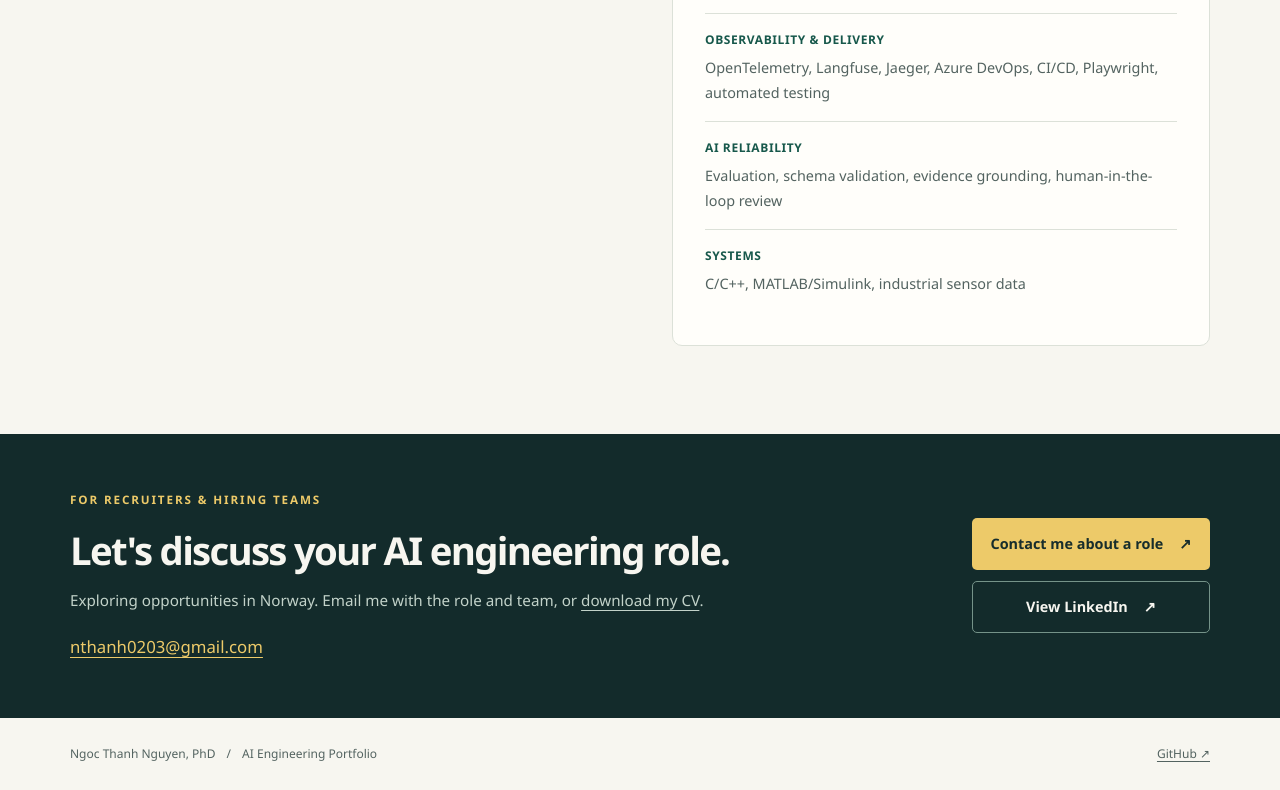
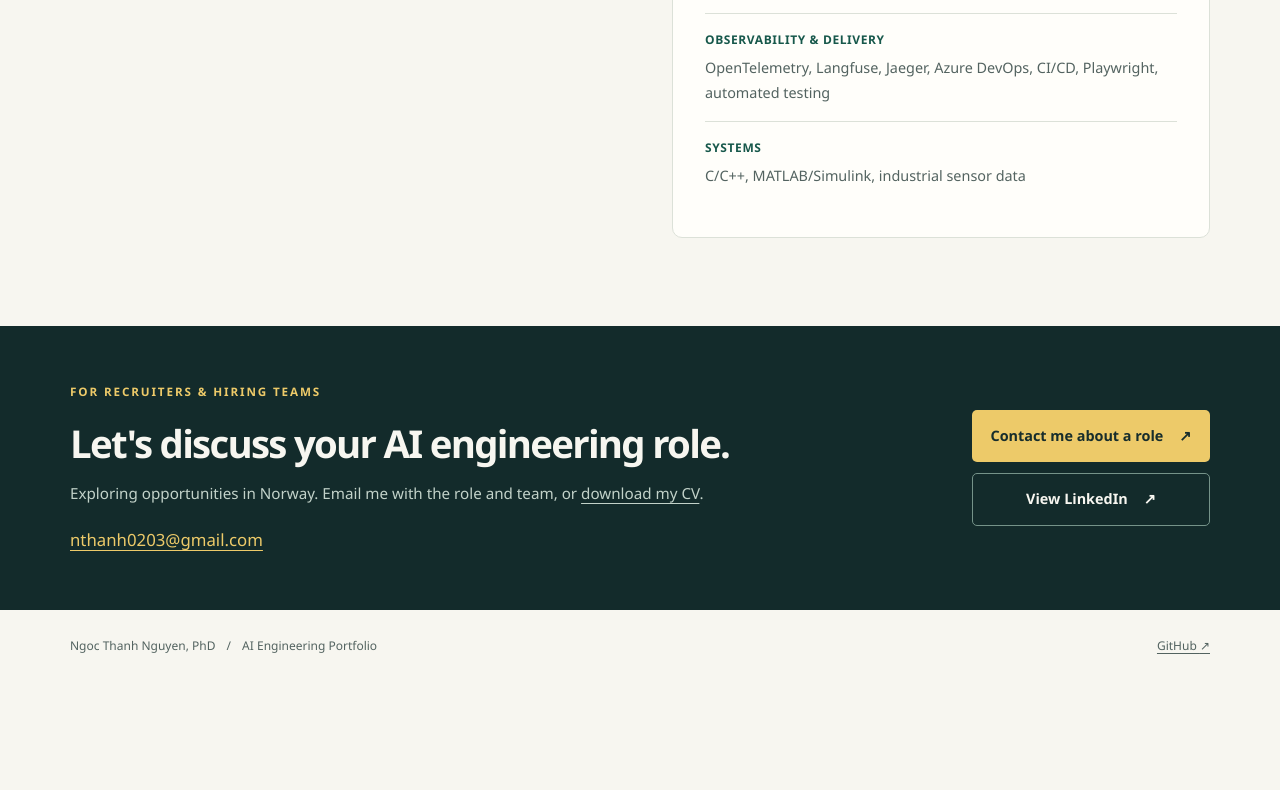
Before and after one commit to ntnguyen-so/ntnguyen-so.github.io, a plain HTML site: page index.html in a window 1280 px wide. Shown: the part 5062-5852 px from the top of the page. After the commit the page ends 5744 px from the top, so only its background shows below. Drawn offline with Linux system fonts and the light colour scheme.

Commit message:
Remove AI reliability entry from technical toolkit
Co-authored-by: Copilot <223556219+Copilot@users.noreply.github.com>
Copilot-Session: bdae7e7a-ad4c-4cee-a0b2-25bb738b9985

```diff
--- a/index.html
+++ b/index.html
@@ -194,7 +194,6 @@
           <div><dt>Agents &amp; AI</dt><dd>Microsoft Foundry, LangChain, LangGraph, MCP</dd></div>
           <div><dt>Applied ML</dt><dd>PyTorch, scikit-learn, time-series analysis, anomaly detection, AutoML</dd></div>
           <div><dt>Observability &amp; delivery</dt><dd>OpenTelemetry, Langfuse, Jaeger, Azure DevOps, CI/CD, Playwright, automated testing</dd></div>
-          <div><dt>AI reliability</dt><dd>Evaluation, schema validation, evidence grounding, human-in-the-loop review</dd></div>
           <div><dt>Systems</dt><dd>C/C++, MATLAB/Simulink, industrial sensor data</dd></div>
         </dl>
       </div>
```
